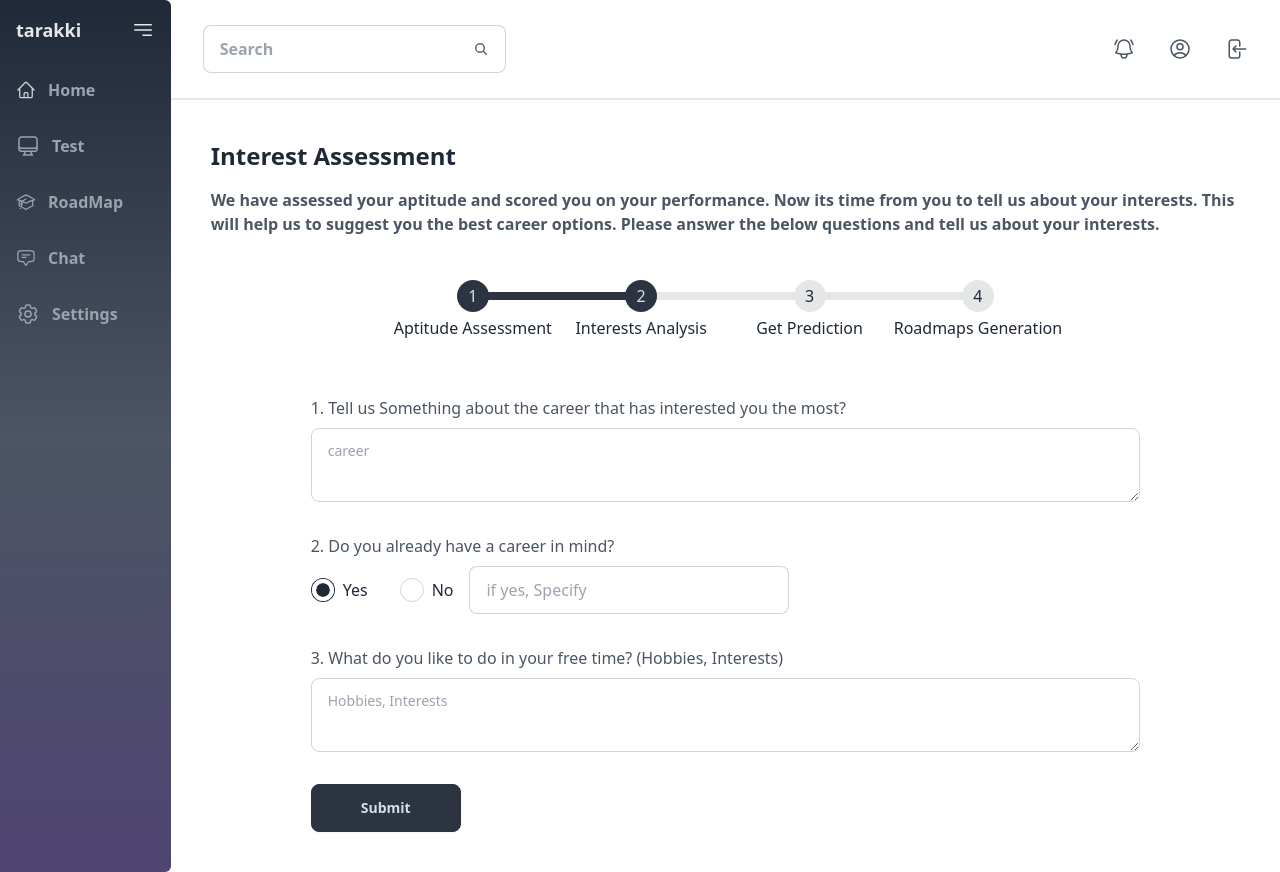
After one commit to th1rte3n13/Tarakki, a Django app: page /interest-pred/ in a window 1280 px wide. The commit adds this page. Run offline with Django 5.2, Linux system fonts and the light colour scheme; parts of the project's set-up code (start-up, migrations or seed data) failed here and were passed over; some libraries are stand-ins or nearby versions.

Commit message:
interests and markdown support in chat

```diff
--- a/backend/tarakki/core/templates/dashboard/dash-base.html
+++ b/backend/tarakki/core/templates/dashboard/dash-base.html
@@ -7,6 +7,7 @@
     <script src="https://cdn.tailwindcss.com?plugins=typography"></script>
     <link href="https://cdn.jsdelivr.net/npm/daisyui@4.12.10/dist/full.min.css" rel="stylesheet" type="text/css" />
     <script src="https://unpkg.com/htmx.org@2.0.2"></script>
+    <script src="https://cdn.jsdelivr.net/npm/marked/marked.min.js"></script>
     {%load static%}
     {% block head%}
     {% endblock %}
--- /dev/null
+++ b/backend/tarakki/core/templates/dashboard/dash-interest.html
@@ -0,0 +1,86 @@
+{% extends 'dashboard/dash-base.html' %} {% load static %} {% block content %}
+<div class="p-10 max-w-[1300px]">
+  <div class="text-2xl font-semibold mb-4">Interest Assessment</div>
+  <div class="text-gray-600 font-semibold">
+    We have assessed your aptitude and scored you on your performance. Now its
+    time from you to tell us about your interests. This will help us to suggest
+    you the best career options. Please answer the below questions and tell us
+    about your interests.
+  </div>
+  <div class="flex items-center justify-center">
+    <ul class="steps mt-10">
+      <li class="step step-neutral">Aptitude Assessment</li>
+      <li class="step step-neutral">Interests Analysis</li>
+      <li class="step">Get Prediction</li>
+      <li class="step">Roadmaps Generation</li>
+    </ul>
+  </div>
+  <form
+  method="post"
+  class="mt-14 px-[100px] flex flex-col gap-8"
+  hx-post="{% url 'interest' %}"
+  id="careerForm"
+  >
+  {% csrf_token %}
+    <div class="flex gap-2 flex-col">
+      <div class="text-gray-600">
+        1. Tell us Something about the career that has interested you the most?
+      </div>
+      <textarea
+        class="textarea textarea-ghost border-1 border-gray-300 w-full"
+        placeholder="career"
+      ></textarea>
+    </div>
+    <div class="flex flex-col gap-2">
+        <div class="text-gray-600">2. Do you already have a career in mind?</div>
+        <div class="flex gap-4">
+            <!-- Radio button for "Yes" -->
+            <label class="inline-flex items-center">
+              <input type="radio" name="career" class="radio" checked="checked" value="yes" />
+              <span class="ml-2">Yes</span>
+            </label>
+
+            <!-- Radio button for "No" -->
+            <label class="inline-flex items-center ml-4">
+              <input type="radio" name="career" class="radio" value="no" />
+              <span class="ml-2">No</span>
+            </label>
+            <input type="text" placeholder="if yes, Specify" class="input input-bordered w-full max-w-xs" />
+        </div>
+    </div>
+    <div class="flex gap-2 flex-col">
+        <div class="text-gray-600">
+          3. What do you like to do in your free time? (Hobbies, Interests)
+        </div>
+        <textarea
+          class="textarea textarea-ghost border-1 border-gray-300 w-full"
+          placeholder="Hobbies, Interests"
+        ></textarea>
+      </div>
+      <div class="flex justify-start">
+        <button class="btn btn-neutral w-[150px]">Submit</button>
+    </div>
+  </form>
+</div>
+<script>
+    // HTMX event listener to handle form data before making the request
+    // function handleFormSubmit(event) {
+    //     event.preventDefault(); // Prevent the default request behavior
+
+    //     // Get form data
+    //     const form = document.getElementById('careerForm');
+    //     const formData = new FormData(form);
+
+    //     const careerInterest = formData.get('career_interest');
+    //     const careerMind = formData.get('career');
+    //     const careerSpecify = formData.get('career_specify');
+    //     const hobbies = formData.get('hobbies');
+
+    //     // Log the data to the console
+    //     console.log('Career Interest:', careerInterest);
+    //     console.log('Career in Mind:', careerMind);
+    //     console.log('Career Specify:', careerSpecify);
+    //     console.log('Hobbies:', hobbies);
+    // }
+</script>
+{% endblock %}
--- a/backend/tarakki/core/urls.py
+++ b/backend/tarakki/core/urls.py
@@ -11,4 +11,5 @@ urlpatterns = [
     path('test/', views.dashboard_test, name='dashboard_test'),
     path('start_test/', views.start_test, name='start_test'),   # URL for starting the test
     path('submit_test/', views.submit_test, name='submit_test'), # URL for submitting the test
+    path('interest-pred/', views.interest, name='interest'),
 ]
--- a/backend/tarakki/core/views.py
+++ b/backend/tarakki/core/views.py
@@ -85,6 +85,8 @@ def signup(request):
 # @login_required(login_url='/signin')
 def dashboard_home(request):
     # Generate random data using plain Python
+    prediction = makeprediction(request.user)
+    print(prediction)
     days = [datetime(2024, 1, 1) + timedelta(days=i) for i in range(30)]
     temperatures = [random.randint(20, 35) for _ in range(30)]
 
@@ -383,6 +385,7 @@ def determine_qualities(scores):
 
 
 def dashboard_test(request):
+
     return render(request, 'dashboard/dash-test.html')
 
 def get_scores(user):
@@ -421,3 +424,10 @@ def makeprediction(user):
         return f'Predicted Career: {predicted_career_label[0]}'
     except Exception as e:
         return f"Error in prediction: {str(e)}"
+
+
+def interest(request):
+    if request.method == 'POST':
+        print("hello")
+    else:
+        return render(request, 'dashboard/dash-interest.html')
--- a/backend/tarakki/rag/templates/partials/chat-box.html
+++ b/backend/tarakki/rag/templates/partials/chat-box.html
@@ -4,6 +4,6 @@
   </div>
 
   <div class="chat chat-start">
-    <div class="chat-bubble">{{ bot_response }}</div>
+    <div class="chat-bubble bot-response">{{ bot_response }}</div>
   </div>
 </div>
--- a/backend/tarakki/rag/views.py
+++ b/backend/tarakki/rag/views.py
@@ -12,7 +12,7 @@ def chat(request):
     if request.method == 'POST':
         user_input = request.POST.get('user_input')
         model = genai.GenerativeModel("gemini-1.5-flash")
-        response = model.generate_content(user_input)
+        response = model.generate_content('you are a career counsellign bot for based in india and now answer this question: '+user_input)
         bot_response = response.text
 
 
```
Also changed, not shown: backend/tarakki/core/templates/dashboard/dash-test.html (+22 -2 lines), backend/tarakki/rag/templates/chatbot.html (+33 -6 lines).
